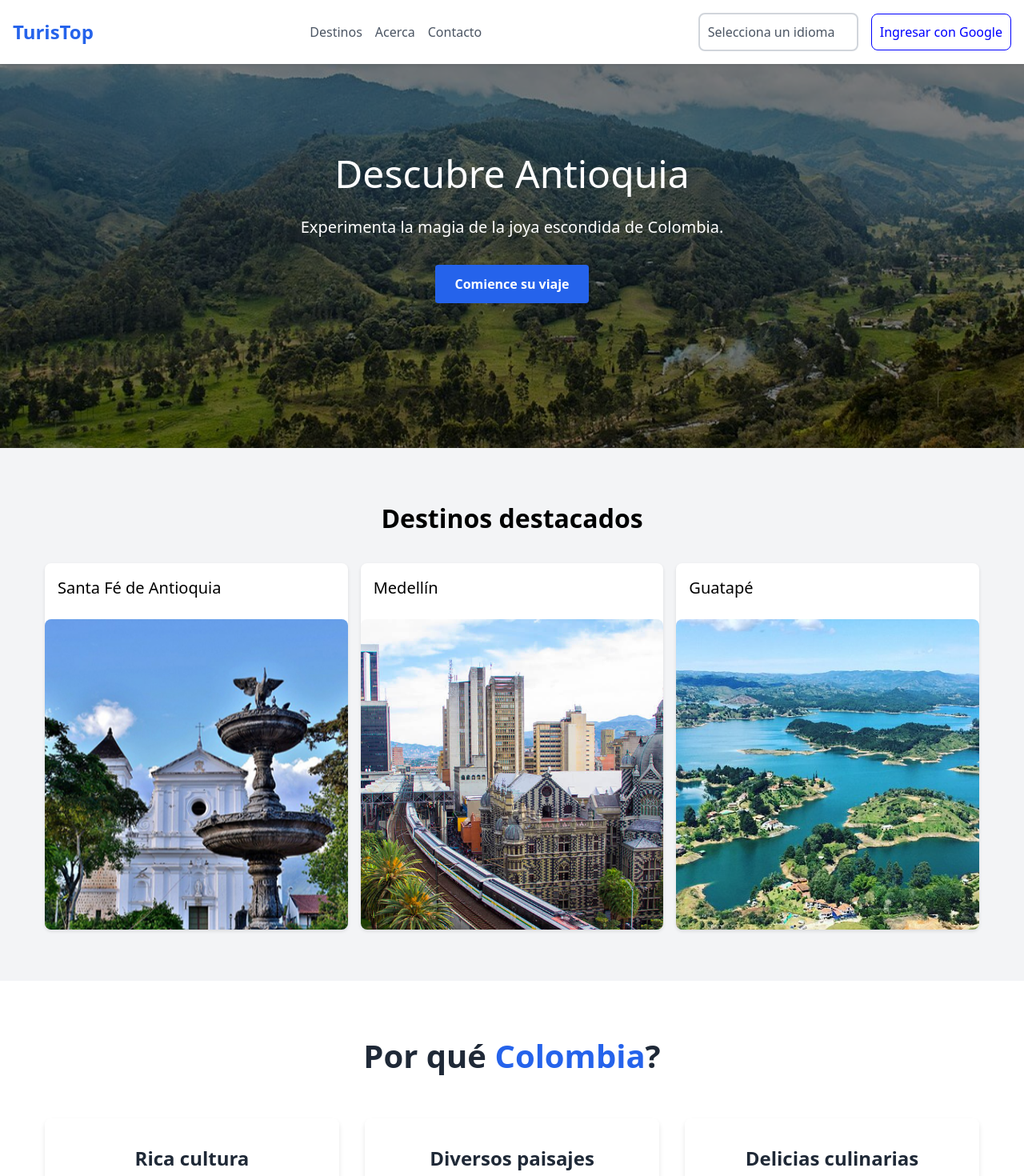
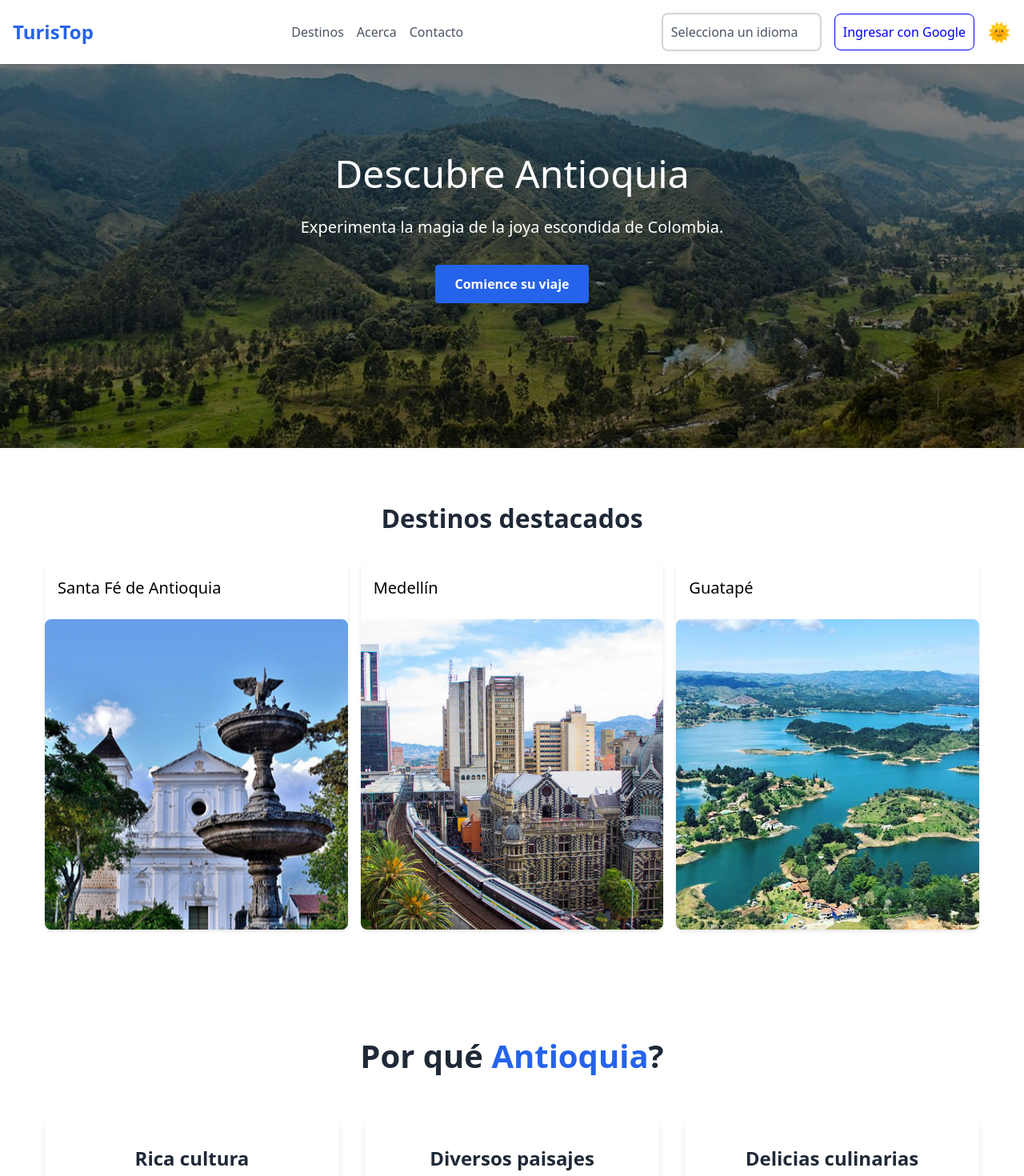
Before and after one commit to ErikUribeA/turis-top, a Next.js app: page / in a window 1280 px wide. Shown: the top 1470 px of the page at 80% size. Built offline with nearby package versions, Linux system fonts and the light colour scheme; no server answers.

Commit message:
dark/light theme implementation

```diff
--- a/language/en.json
+++ b/language/en.json
@@ -5,7 +5,7 @@
         "messageBegin": "Start Your Journey",
         "destinations": "Featured Destinations",
         "subtitle-1": "Why",
-        "subtitle-2": "Colombia",
+        "subtitle-2": "Antioquia",
         "cardTitle-1": "Rich Culture",
         "cardDescription-1": "Experience vibrant traditions and warm hospitality.",
         "cardTitle-2": "Diverse Landscapes",
--- a/language/es.json
+++ b/language/es.json
@@ -5,7 +5,7 @@
         "messageBegin": "Comience su viaje",
         "destinations": "Destinos destacados",
         "subtitle-1": "Por qué",
-        "subtitle-2": "Colombia",
+        "subtitle-2": "Antioquia",
         "cardTitle-1": "Rica cultura",
         "cardDescription-1": "Experimente tradiciones vibrantes y una cálida hospitalidad.",
         "cardTitle-2": "Diversos paisajes",
--- a/src/app/Home.module.scss
+++ b/src/app/Home.module.scss
@@ -4,6 +4,15 @@
     display: flex;
     flex-direction: column;
     min-height: 100vh;
+    &.light {
+        background-color: #ffffff;
+;
+      }
+
+      &.dark {
+        background-color: #1a202c;  // Fondo oscuro
+             // Texto claro
+      }
 }
 
 .main {
@@ -13,8 +22,17 @@
 .hero {
     position: relative;
     height: 70vh;
+    background-color: inherit;
 }
 
+.hero, .destinations, .about {
+    &.light {
+        background-color: #ffffff;  /* Fondo claro */
+    }
+    &.dark {
+        background-color: #1a202c;  /* Fondo oscuro */
+    }
+}
 .hero-overlay {
     position: absolute;
     inset: 0;
@@ -57,6 +75,38 @@
 .destinations {
     background-color: #f3f4f6;
     padding: 64px 16px;
+    h2 {
+        color: #1f2937; /* Color por defecto para el tema claro */
+      }
+
+      /* Cuando el tema es oscuro, cambia el color del h2 */
+      &.dark h2 {
+        color: #f7fafc; /* Color claro para el tema oscuro */
+      }
+
+      /* Cuando el tema es claro, mantén el color por defecto */
+      &.light h2 {
+        color: #1f2937; /* El color que quieras para el tema claro */
+      }
+}
+
+
+.about {
+    background-color: #f3f4f6;
+    padding: 64px 16px;
+    h2 {
+        color: #1f2937; /* Color por defecto para el tema claro */
+      }
+
+      /* Cuando el tema es oscuro, cambia el color del h2 */
+      &.dark h2 {
+        color: #f7fafc; /* Color claro para el tema oscuro */
+      }
+
+      /* Cuando el tema es claro, mantén el color por defecto */
+      &.light h2 {
+        color: #1f2937; /* El color que quieras para el tema claro */
+      }
 }
 
 .container {
@@ -71,6 +121,7 @@
     font-weight: bold;
     margin-bottom: 32px;
 }
+
 
 .destination-grid {
     display: grid;
@@ -169,6 +220,13 @@
     font-size: 1.25rem;
     font-weight: bold;
     margin-bottom: 16px;
+    &.light {
+        background-color: #f3f4f6; /* Fondo claro en el footer */
+    }
+
+    &.dark {
+        background-color: #2d3748; /* Fondo oscuro en el footer */
+    }
 }
 
 .footer ul {
--- a/src/app/assistant/page.tsx
+++ b/src/app/assistant/page.tsx
@@ -4,6 +4,7 @@ import { useState, useRef, useEffect } from 'react';
 import styles from './ChatPage.module.scss';
 import { useTranslations } from 'next-intl';
 import { useSession } from 'next-auth/react';
+import { useTheme } from '../../context/ThemeContext';
 
 interface historyChat {
     id: string;
@@ -39,6 +40,7 @@ const ChatPage = () => {
     const chatBoxRef = useRef<HTMLDivElement>(null);
     const t = useTranslations('chat');
     const { data: session } = useSession();
+    const { theme, toggleTheme } = useTheme();
 
     const MIN_LENGTH = 5;
     const MAX_LENGTH = 200;
@@ -133,7 +135,7 @@ const ChatPage = () => {
     };
 
     return (
-        <div className={styles.chatContainer}>
+        <div className={`${styles.chatContainer} ${theme === 'dark' ? styles.dark : styles.light}`}>
             {/* Historial de mensajes a la izquierda */}
             <div className={styles.chatHistory}>
                 <div className={styles.historyList}>
@@ -153,7 +155,7 @@ const ChatPage = () => {
             </div>
 
 
-            <div className={styles.chatRight}>
+            <div className={`${styles.chatRight} ${theme === 'dark' ? styles.dark : styles.light}`}>
                 {/* Caja de chat a la derecha */}
                 <div className={styles.chatBox} ref={chatBoxRef}>
                     {messages.map((msg, index) => (
--- a/src/app/layout.tsx
+++ b/src/app/layout.tsx
@@ -5,6 +5,7 @@ import { NextIntlClientProvider } from "next-intl";
 import { getLocale, getMessages } from "next-intl/server";
 import "./globals.css";
 import Header from "@/components/header/Header";
+import { ThemeProvider } from "../context/ThemeContext";
 
 const geistSans = Geist({
   variable: "--font-geist-sans",
@@ -20,7 +21,6 @@ export const metadata: Metadata = {
   title: "Create Next App",
   description: "Generated by create next app",
 };
-
 export default async function RootLayout({
   children,
 }: Readonly<{
@@ -35,10 +35,12 @@ export default async function RootLayout({
       >
         <NextIntlClientProvider messages={messages}>
           <AuthProvider>
-            <Header />
-            <div className="pt-[66px]">
-              {children}
-            </div>
+            <ThemeProvider> {/* Aquí envolvemos con ThemeProvider */}
+              <Header />
+              <div className="pt-[66px]">
+                {children}
+              </div>
+            </ThemeProvider>
           </AuthProvider>
         </NextIntlClientProvider>
       </body>
--- a/src/app/page.tsx
+++ b/src/app/page.tsx
@@ -3,13 +3,14 @@ import DestinationCard from '@/components/card/DestinationCard';
 import styles from './Home.module.scss';
 import Image from 'next/image';
 import {useTranslations} from 'next-intl';
-
+import { useTheme } from '../context/ThemeContext'; // Importa el hook useTheme
 export default function Home() {
   const t = useTranslations('home');
   const tr = useTranslations('footer');
+  const { theme, toggleTheme } = useTheme();
   return (
     <>
-      <div className={styles.home}>
+      <div className={`${styles.home} ${theme === 'dark' ? styles.dark : styles.light}`}>
         <main className={styles.main}>
           {/* Sección de héroe */}
           <section className={styles.hero}>
@@ -30,7 +31,7 @@ export default function Home() {
           </section>
 
           {/* Sección de destinos */}
-          <section id="destinations" className={styles.destinations}>
+          <section id="destinations" className={`${styles.destinations} ${theme === 'dark' ? styles.dark : styles.light}`}>
             <div className={styles.container}>
               <h2>{t("destinations")}</h2>
               <div className={styles['destination-grid']}>
@@ -47,7 +48,7 @@ export default function Home() {
           </section>
 
           {/* Sección "about" */}
-          <section id="about" className={styles.about}>
+          <section id="about" className={`${styles.about} ${theme === 'dark' ? styles.dark : styles.light}`}>
             <div className={styles.container}>
               <h2>
               {t("subtitle-1")} <span>{t("subtitle-2")}</span>?
@@ -80,7 +81,7 @@ export default function Home() {
         </main>
 
         {/* Footer */}
-        <footer className={styles.footer}>
+        <footer className={`${styles.footer} ${theme === 'dark' ? styles.dark : styles.light}`}>
           <div className={styles.container}>
             <div className={styles['footer-grid']}>
               {/* Links rápidos */}
--- a/src/components/header/Header.module.scss
+++ b/src/components/header/Header.module.scss
@@ -133,3 +133,15 @@
         display: block;
     }
 }
+
+.themeToggle {
+    background: none;
+    border: none;
+    cursor: pointer;
+    font-size: 1.5rem;
+    transition: color 0.3s;
+
+    &:hover {
+      color: #2563eb;
+    }
+  }
--- a/src/components/header/Header.tsx
+++ b/src/components/header/Header.tsx
@@ -2,6 +2,7 @@
 
 import Link from 'next/link';
 import { useState } from 'react';
+import { useTheme } from '../../context/ThemeContext';
 import SelectLanguage from '../inputs/SelectLanguage';
 import { LoginButton } from '../buttons/LoginButton';
 import styles from './Header.module.scss';
@@ -9,6 +10,7 @@ import {useTranslations} from 'next-intl';
 
 export default function Header() {
     const [menuOpen, setMenuOpen] = useState(false);
+    const { theme, toggleTheme } = useTheme();
     const t = useTranslations('header');
 
     const toggleMenu = () => {
@@ -26,13 +28,13 @@ export default function Header() {
             </button>
             <nav className={`${styles.nav} ${menuOpen ? styles.open : ''}`}>
               <Link href="#destinations" className={styles.navLink}>
-                    {t("destinations")}
+                {t('destinations')}
               </Link>
               <Link href="#about" className={styles.navLink}>
-                    {t("about")}
+                {t('about')}
               </Link>
               <Link href="#contact" className={styles.navLink}>
-                    {t("contact")}
+                {t('contact')}
               </Link>
               <div className={styles.mobileActions}>
                 <SelectLanguage />
@@ -42,6 +44,14 @@ export default function Header() {
             <div className={styles.desktopActions}>
               <SelectLanguage />
               <LoginButton />
+              {/* Botón de cambio de tema */}
+              <button onClick={toggleTheme} aria-label="Toggle Theme" className={styles.themeToggle}>
+                {theme === 'light' ? (
+                  <span role="img" aria-label="Sun">🌞</span>
+                ) : (
+                  <span role="img" aria-label="Moon">🌙</span>
+                )}
+              </button>
             </div>
           </div>
         </header>
--- /dev/null
+++ b/src/context/ThemeContext.tsx
@@ -0,0 +1,50 @@
+'use client'
+import { createContext, useContext, useState, ReactNode, useEffect } from 'react';
+
+type Theme = 'light' | 'dark';  // Definimos el tipo Theme
+
+interface ThemeContextType {
+  theme: Theme;
+  toggleTheme: () => void;
+}
+
+const ThemeContext = createContext<ThemeContextType | undefined>(undefined); // Aseguramos que el valor inicial sea undefined
+
+interface ThemeProviderProps {
+  children: ReactNode;
+}
+
+export const ThemeProvider = ({ children }: ThemeProviderProps) => {
+  const [theme, setTheme] = useState<Theme>('light'); // Inicializamos el estado del tema
+
+  // Recuperamos el tema desde localStorage si existe
+  useEffect(() => {
+    const savedTheme = localStorage.getItem('theme');
+    if (savedTheme === 'light' || savedTheme === 'dark') {
+      setTheme(savedTheme);  // Usamos el tema guardado si existe
+    } else {
+      setTheme('light');  // Si no hay tema guardado, usamos 'light' como predeterminado
+    }
+  }, []);
+
+  // Función para alternar entre los temas
+  const toggleTheme = () => {
+    const newTheme: Theme = theme === 'light' ? 'dark' : 'light';  // Alternamos entre claro y oscuro
+    setTheme(newTheme);  // Actualizamos el estado
+    localStorage.setItem('theme', newTheme);  // Guardamos el tema en localStorage
+  };
+
+  return (
+    <ThemeContext.Provider value={{ theme, toggleTheme }}>
+      {children} {/* Envolvemos el contenido de la aplicación */}
+    </ThemeContext.Provider>
+  );
+};
+
+export const useTheme = (): ThemeContextType => {
+  const context = useContext(ThemeContext);
+  if (!context) {
+    throw new Error('useTheme must be used within a ThemeProvider');  // Asegúrate de que esté dentro del ThemeProvider
+  }
+  return context;
+};
```
Also changed, not shown: src/app/assistant/ChatPage.module.scss (+19 -0 lines). Lines whose indentation alone changed are shown as unchanged.
